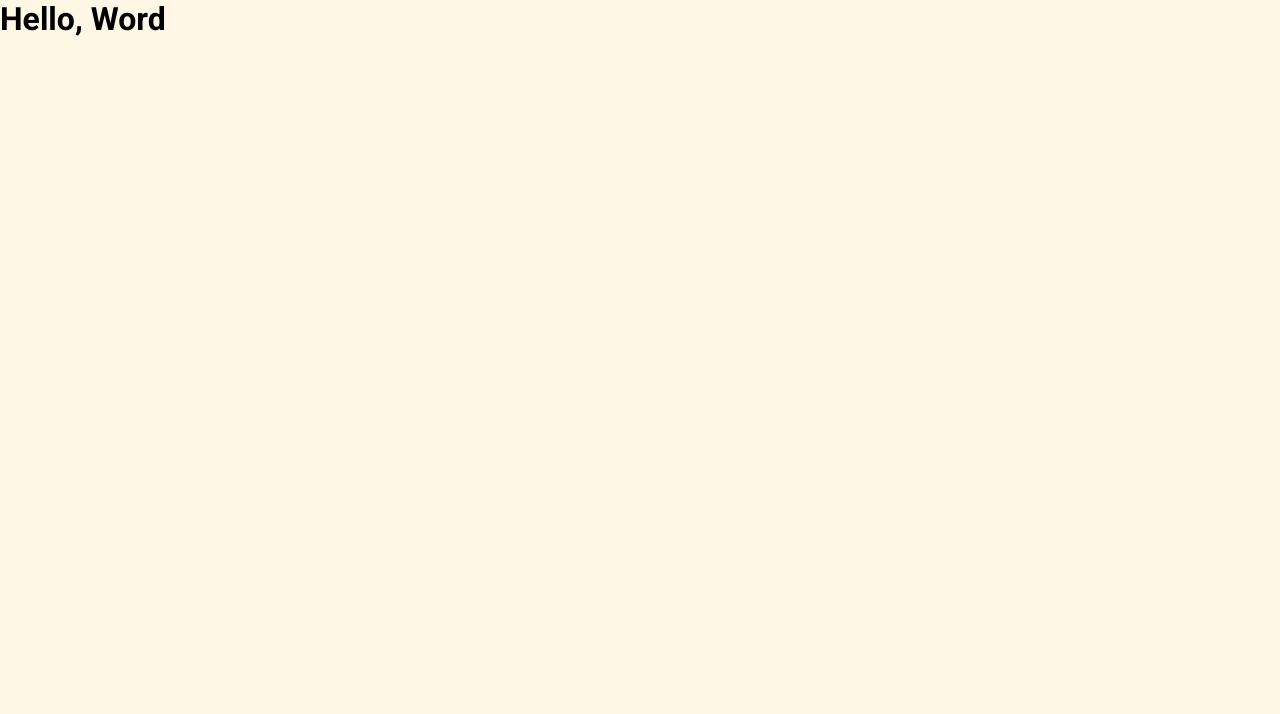
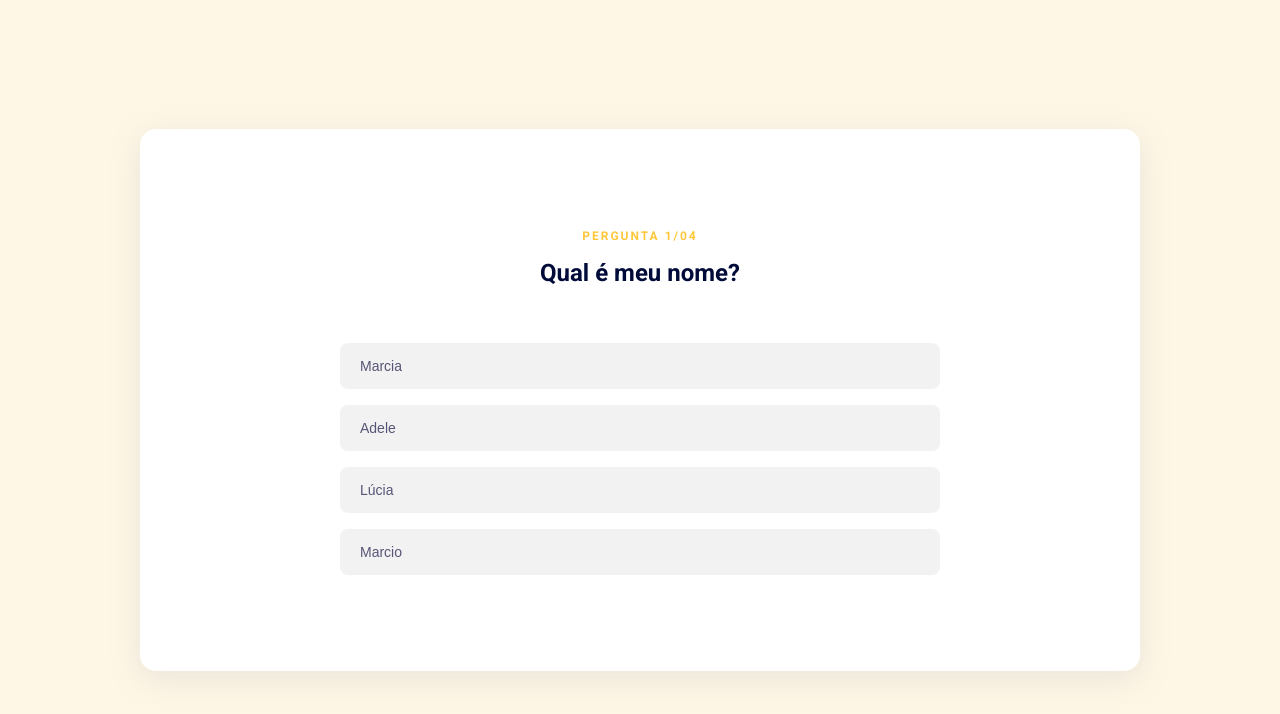
Before and after one commit to Marciocoutinho/projeto-01-v2-quiz, a React (Vite) app: page / in a window 1280 px wide. Shown: the top 714 px of the page. Built offline with nearby package versions, Linux system fonts and the light colour scheme.

Commit message:
feat: add Quiz

```diff
--- a/src/App.jsx
+++ b/src/App.jsx
@@ -1,3 +1,4 @@
+import { Quiz } from './components/Quiz'
 import './styles/global.css'
 
 
@@ -5,7 +6,7 @@
 
   return (
     <>
-     <h1>Hello, Word</h1>
+    <Quiz />
     </>
   )
 }
--- /dev/null
+++ b/src/components/Quiz/index.jsx
@@ -0,0 +1,81 @@
+import { useState } from 'react'
+
+import { QuestionAnswer } from './QuestionAnswer'
+
+import S from './styles.module.css'
+
+const QUESTIONS = [
+  {
+    id: 1,
+    question: 'Qual é meu nome?',
+    answers: ['Marcia', 'Adele', 'Lúcia', 'Marcio'],
+    correctAnswer: 'Marcio',
+  },
+  {
+    id: 2,
+    question: 'Qual é a minha idade?',
+    answers: ['25', '34', '35', '22'],
+    correctAnswer: '34',
+  },
+  {
+    id: 3,
+    question: 'O que eu sou?',
+    answers: ['Desenvolvedor', 'Professor', 'Dentista', 'Advogado'],
+    correctAnswer: 'Professor',
+  },
+  {
+    id: 4,
+    question: 'Qual é Adele?',
+    answers: ['Uma enfermeira', 'Uma médica', 'Uma professora', 'Uma dentista'],
+    correctAnswer: 'Uma enfermeira',
+  },
+]
+
+export function Quiz () {
+    const currentQuestion = QUESTIONS[0]
+    const [correctAnswersCount, setCorrectAnswersCount] = useState(0)
+    const [isCurrentQuestionAnswered, setIsCurrentQuestionAnswered] = useState(false)
+
+    const handleAnswerQuestion = (event, question, answer) => {
+        if (isCurrentQuestionAnswered) {
+            return
+        }
+        const isCorrectAnswer = question.correctAnswer === answer
+
+        const resultClassName = isCorrectAnswer ?  S.correct : S.incorrect
+        event.currentTarget.classList.toggle(resultClassName)
+
+        if (isCorrectAnswer) {
+            setCorrectAnswersCount(correctAnswersCount + 1)
+        }
+
+        setIsCurrentQuestionAnswered(true)
+    }
+
+    return (
+        <div className={S.container}>
+            <div className={S.card}>
+                <div className={S.quiz}>
+                    <header className={S.quizHeader}>
+                        <span className={S.questionCount}>PERGUNTA 1/04</span>
+                        <p className={S.question}>
+                            {currentQuestion.question}
+                        </p>
+                    </header>
+
+                    <ul className={S.answers}>
+                        {currentQuestion.answers.map(answer => (
+                            <li key={answer} className={S.answerItem}>
+                            <QuestionAnswer
+                                answer={answer}
+                                question={currentQuestion}
+                                handleAnswerQuestion={handleAnswerQuestion}
+                            />
+                        </li >
+                        ))}
+                    </ul>
+                </div>
+            </div>
+        </div>
+    )
+}
--- /dev/null
+++ b/src/components/Quiz/styles.module.css
@@ -0,0 +1,67 @@
+.container {
+    display: flex;
+    justify-content: center;
+    align-items: center;
+    height: 100%;
+}
+
+.card {
+    display: flex;
+    background-color: #fff;
+    border-radius: 1rem;
+    max-width:62.5rem;
+    width: 100%;
+    margin: 1.25rem;
+    box-shadow: rgba(149, 157, 165, 0.2) 0 0.5rem 2rem;
+}
+
+.quiz {
+    display: flex;
+    flex-direction: column;
+    justify-content: center;
+    align-items: center;
+    width: 100%;
+    height: 100%;
+    padding: 1.25rem 1.25rem 5rem;
+}
+
+.quizHeader {
+    display: flex;
+    flex-direction: column;
+    align-items: center;
+    margin-top: 5rem;
+}
+
+.questionCount {
+    font-weight: bold;
+    font-size: 0.75rem;
+    color: #ffc83a;
+    letter-spacing: 0.125rem;
+}
+
+.question {
+    color: #000b39;
+    font-size: 1.5rem;
+    font-weight: bold;
+    margin-top: 1rem;
+}
+
+.answers {
+    margin-top: 2.5rem;
+    max-width: 37.5rem;
+    width: 100%;
+}
+
+.answerItem {
+    list-style: none;
+}
+
+.correct {
+    border: 2px solid #4caf50;
+    background-color: #e8f6e9;
+}
+
+.incorrect {
+    border: 2px solid #ff1744;
+    background-color: #ffebee;
+}
```
